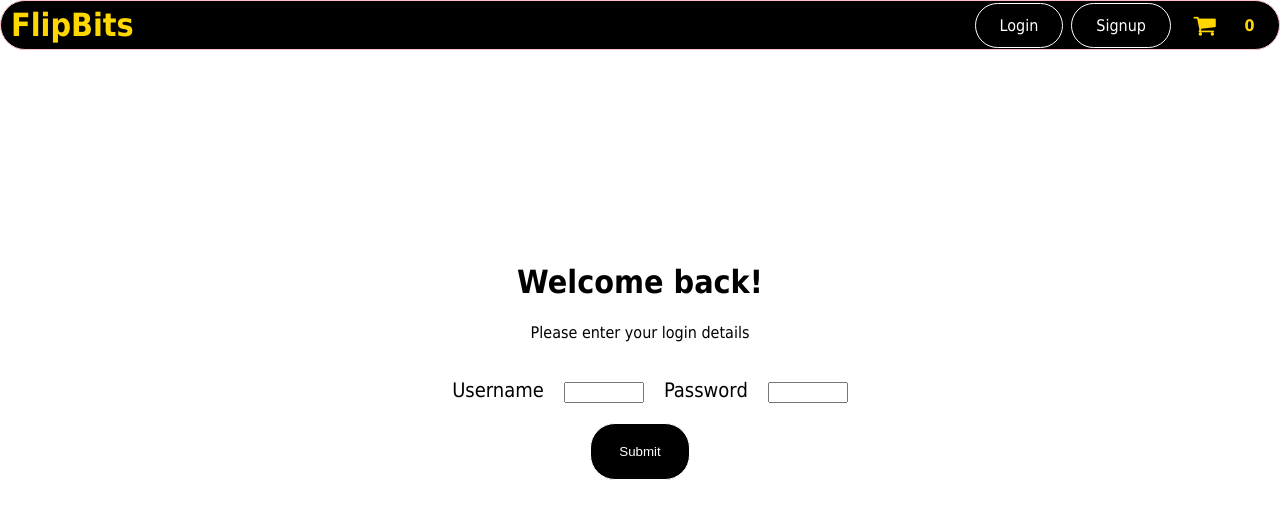
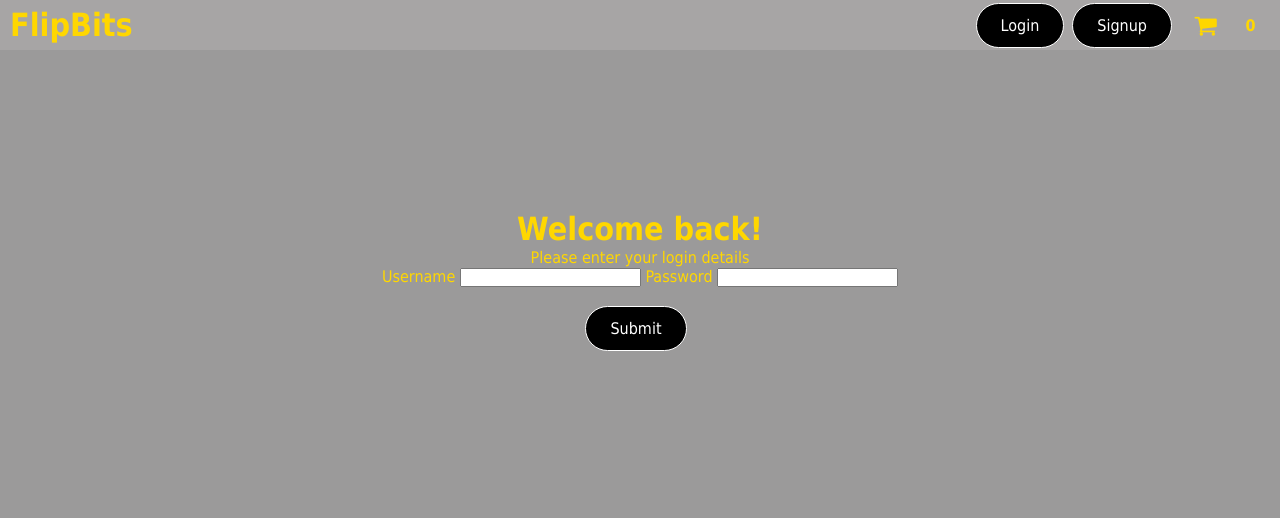
Before and after one commit to Nischinth-bot/flipbits4cs, a Vue app: page /login in a window 1280 px wide. Shown: the top 518 px of the page. Built offline with nearby package versions, Linux system fonts and the light colour scheme.

Commit message:
New look and home page

```diff
--- a/src/App.vue
+++ b/src/App.vue
@@ -39,29 +39,42 @@ export default {
 </script>
 
 <style>
-.row {
-  display: flex;
-}
-
-.column {
-  float: left;
-  width: 50%;
-}
-
 @import url('https://fonts.googleapis.com/css2?family=Roboto:wght@400;700&display=swap');
 
 * {
   box-sizing: border-box;
+  margin: 0;
+  padding: 0;
 }
 
 html {
-  font-family: 'Roboto', sans-serif;
-}
-.app {
-  background-color: white;
+  font-family: Tahoma, sans-serif;
+  height: 100%;
+  background: rgb(155, 154, 154);
+  color: gold;
+  height: 100%;
+  margin: 0;
 }
 
-body {
-  margin: 0;
+h1 {
+}
+@keyframes fade {
+  0% {
+    opacity: 0;
+  }
+  100% {
+    opacity: 1;
+  }
+}
+
+@keyframes slide-zoom {
+  0% {
+    font-size: inherit;
+  }
+
+  100% {
+    font-size: 30px;
+    transform: translateX(50px);
+  }
 }
 </style>
--- a/src/components/layout/TheHeader.vue
+++ b/src/components/layout/TheHeader.vue
@@ -49,9 +49,6 @@ export default {
 </script>
 
 <style>
-body {
-  font-family: Tahoma, sans-serif;
-}
 
 .right {
   display: flex;
@@ -64,9 +61,14 @@ body {
   align-items: center;
   justify-content: space-between;
   height: 50px;
-  background: black;
+  background: rgb(167, 165, 165);
   color: gold;
   padding: 10px 10px;
+}
+
+#company-name {
+  justify-content: center;
+  align-items: center;
 }
 
 .cart {
--- a/src/pages/HomePage.vue
+++ b/src/pages/HomePage.vue
@@ -1,20 +1,49 @@
 <template>
-  <div class="row">
-    <div class="column">
-      <donor-count> </donor-count>
-      <goal> </goal>
-      <flip-bits @update-donors="updateDonorList"> </flip-bits>
+  <div class="welcome-page-alpha">
+    <div class="welcome-page">
+      <h1>Welcome!</h1>
+      <br />
+      <ul>
+        <li>Our Mission</li>
+        <li>Make a Pledge</li>
+        <li>Our Progress</li>
+        <li>AppState CS Merch</li>
+      </ul>
     </div>
   </div>
 </template>
 
 <script>
-import DonorCount from '../components/layout/DonorCount.vue';
-import Goal from '../components/layout/Goal.vue';
-import FlipBits from '../components/layout/FlipBits.vue';
 export default {
-  components: {
-      DonorCount, FlipBits, Goal
-  },
+  components: {},
 };
 </script>
+
+<style scoped>
+.welcome-page-alpha {
+  display: flex;
+  justify-content: center;
+  color: gold;
+  animation: fade 2s ease-in-out;
+}
+.welcome-page {
+  display: flex;
+  flex-direction: column;
+  text-align: center;
+  width: 25%;
+  padding-top: 20%;
+}
+
+.welcome-page ul {
+  list-style: none;
+}
+
+.welcome-page ul li:hover {
+  /* font-size: 25px; */
+  animation: slide-zoom 0.5s forwards;
+}
+
+li:hover {
+  cursor: pointer;
+}
+</style>
--- a/src/pages/Login.vue
+++ b/src/pages/Login.vue
@@ -3,7 +3,6 @@
     <div class="main">
       <h1>Welcome back!</h1>
       <p>Please enter your login details</p>
-      <div class="container-center">
       <form @submit.prevent="submitForm">
         <div class="login-form">
           <label for="username"> Username </label>
@@ -15,9 +14,8 @@
         <p class="warning" v-if="!valid">
           Oops... your username and/or password is incorrect
         </p>
-          <button type="submit" class="button">Submit</button>
       </form>
-      </div>
+      <base-button @click="submitForm()"> Submit </base-button>
     </div>
   </div>
 </template>
@@ -25,10 +23,9 @@
 
 <script>
 export default {
-  components: {
-  },
+  components: {},
   // Emits the user name and password in an object upon clicking the submit button.
-  emits: ["userInfo"],
+  emits: ['userInfo'],
   data() {
     return {
       userName: null,
@@ -48,12 +45,11 @@ export default {
         return;
       }
       const userInfo = { userName: this.userName, password: this.password };
-      this.$emit("userInfo", userInfo);
+      this.$emit('userInfo', userInfo);
       this.valid = true;
     },
   },
-  mounted() {
-  },
+  mounted() {},
 };
 </script>
 
@@ -65,74 +61,16 @@ body {
   font-family: Tahoma, sans-serif;
 }
 
-.header {
-  /* background: white; */
-  border: solid 1px pink;
-  text-align: right;
-  border-radius: 25px;
-  padding: 10px 10px;
+.login-page {
 }
-
-.header span ul {
-  list-style-type: none;
+.main {
+  display: flex;
+  justify-content: center;
+  align-items: center;
+  flex-direction: column;
+  padding-top: 10rem;
 }
-
-.button {
-  display: inline-block;
-  width: 100px;
-  text-align: center;
-  border: solid 1px white;
-  padding: 20px 20px;
-  color: white;
-  border-radius: 25px;
-  background-color: black;
-}
-
-.button:hover {
-  cursor: pointer;
-  font-size: 20px;
-  color: yellow;
-}
-
-.main {
-  width: 100%;
-  float: center;
-  padding-top: 15%;
-}
-
-.main .container-center {
-  text-align: center;
-}
-
-.main h1 {
-  text-align: center;
-  font-size: 2rem;
-}
-
-.main p {
-  text-align: center;
-}
-
-.main .login-form {
-  display: inline-block;
-  font-size: 20px;
-  padding: 20px 20px;
-}
-
-.main .login-form label {
-  display: inline-block;
-  padding: 0px 20px;
-}
-
-.main .login-form input {
-  width: 5rem;
-  float: center;
-}
-
 .warning {
   color: red;
 }
-.container-sidebar-login {
-  display: inline-block;
-}
 </style>
--- a/src/pages/SignUp.vue
+++ b/src/pages/SignUp.vue
@@ -54,6 +54,10 @@ export default {
 </script>
 
 <style scoped>
+html,
+body {
+  height: 100%;
+}
 
 .signup-page {
   display: flex;
@@ -86,6 +90,9 @@ button {
   border: 1px solid black;
 }
 
+h1 {
+}
+
 p {
   color: red;
 }
```
Lines whose indentation alone changed are shown as unchanged.
